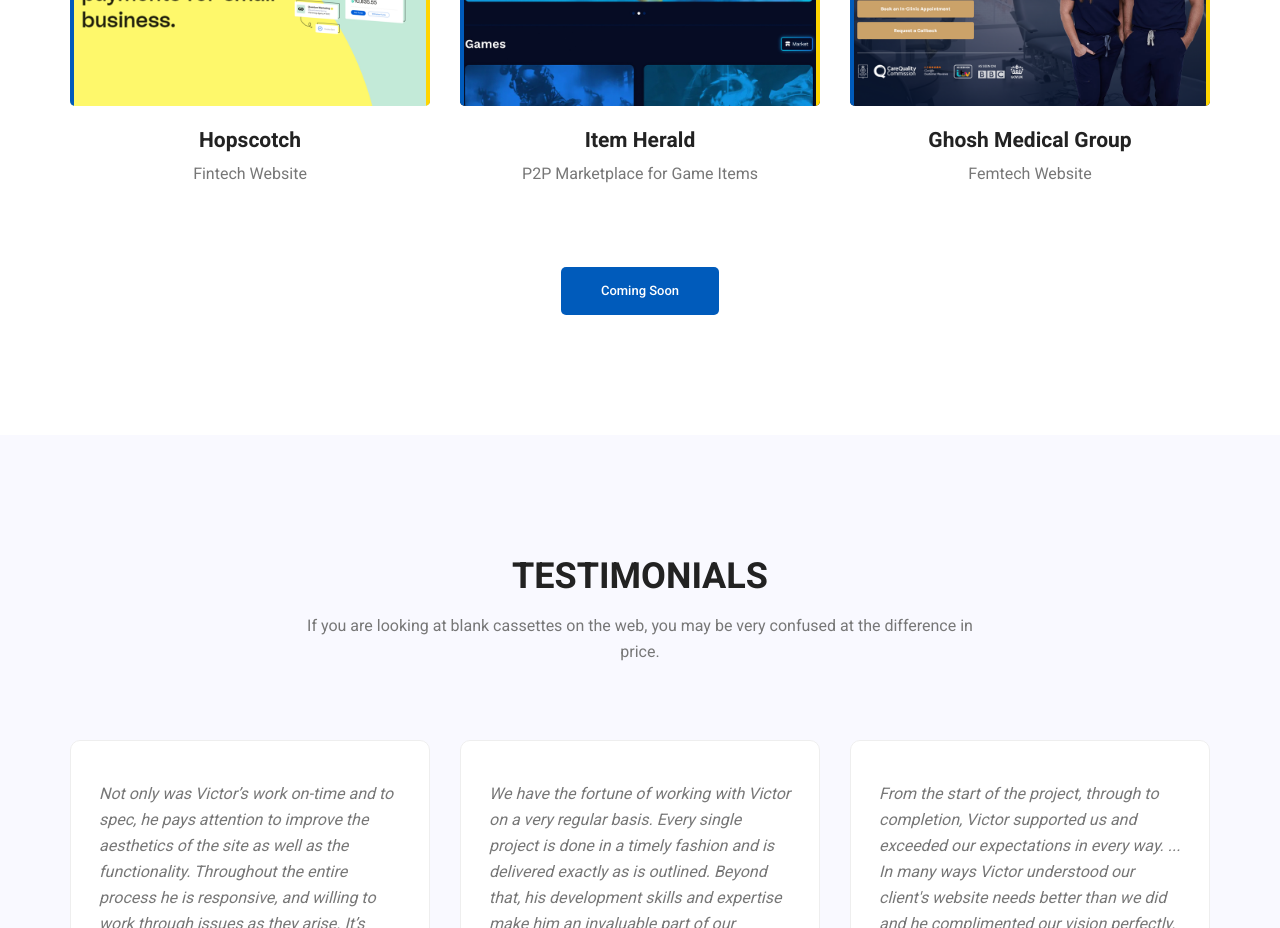
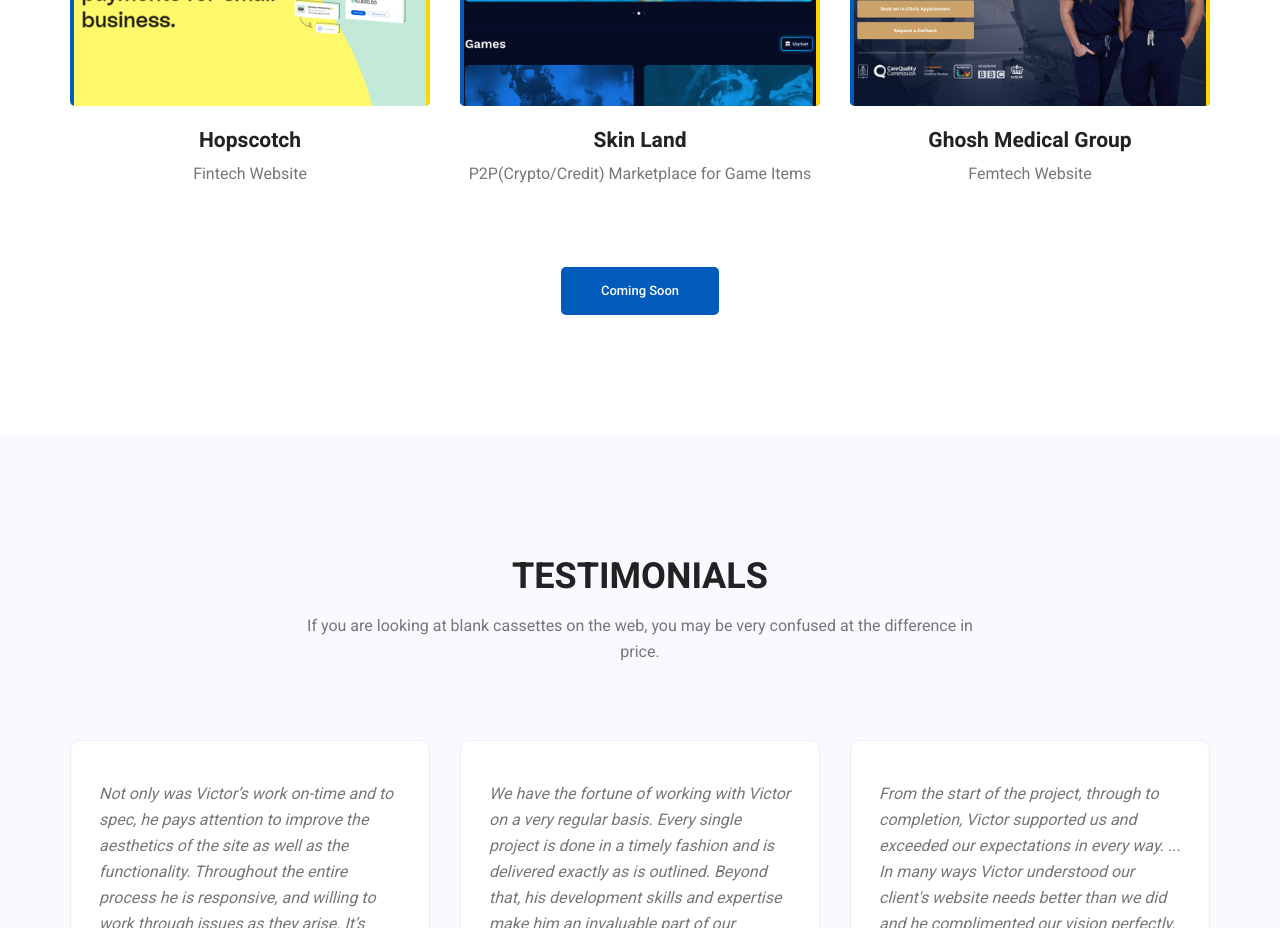
Before and after one commit to kostia-origin/kostia, a plain HTML site: page index.html in a window 1280 px wide. Shown: the part 5300-6228 px from the top of the page. Drawn offline with Linux system fonts and the light colour scheme.

Commit message:
Update index.html

```diff
--- a/index.html
+++ b/index.html
@@ -1416,7 +1416,7 @@
 									<a
 										class="link"
 										target="_blank"
-										href="https://itemherald.com/"
+										href="https://skin.land/"
 									>
 										<svg
 											width="14"
@@ -1434,8 +1434,8 @@
 								</div>
 							</div>
 							<div class="g_item_text">
-								<h4>Item Herald</h4>
-								<p>P2P Marketplace for Game Items</p>
+								<h4>Skin Land</h4>
+								<p>P2P(Crypto/Credit) Marketplace for Game Items</p>
 							</div>
 						</div>
 					</div>
```
